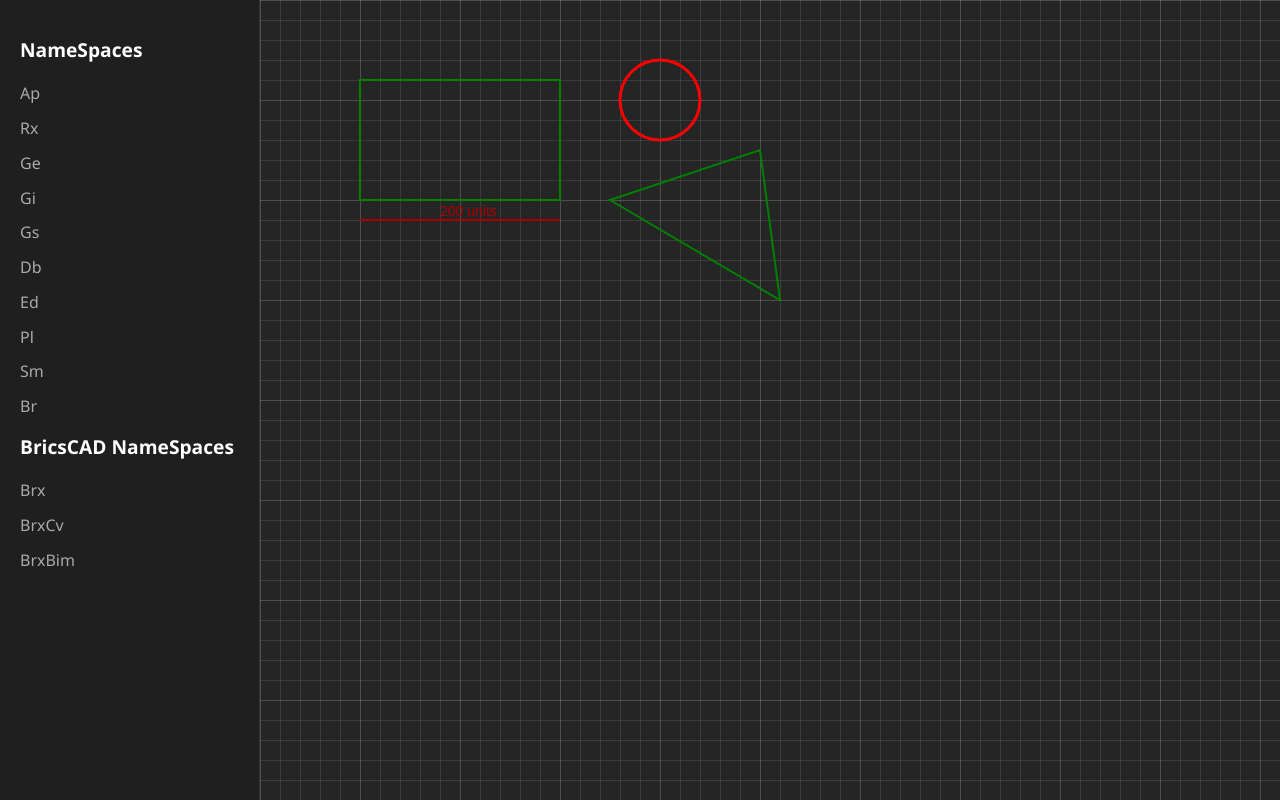
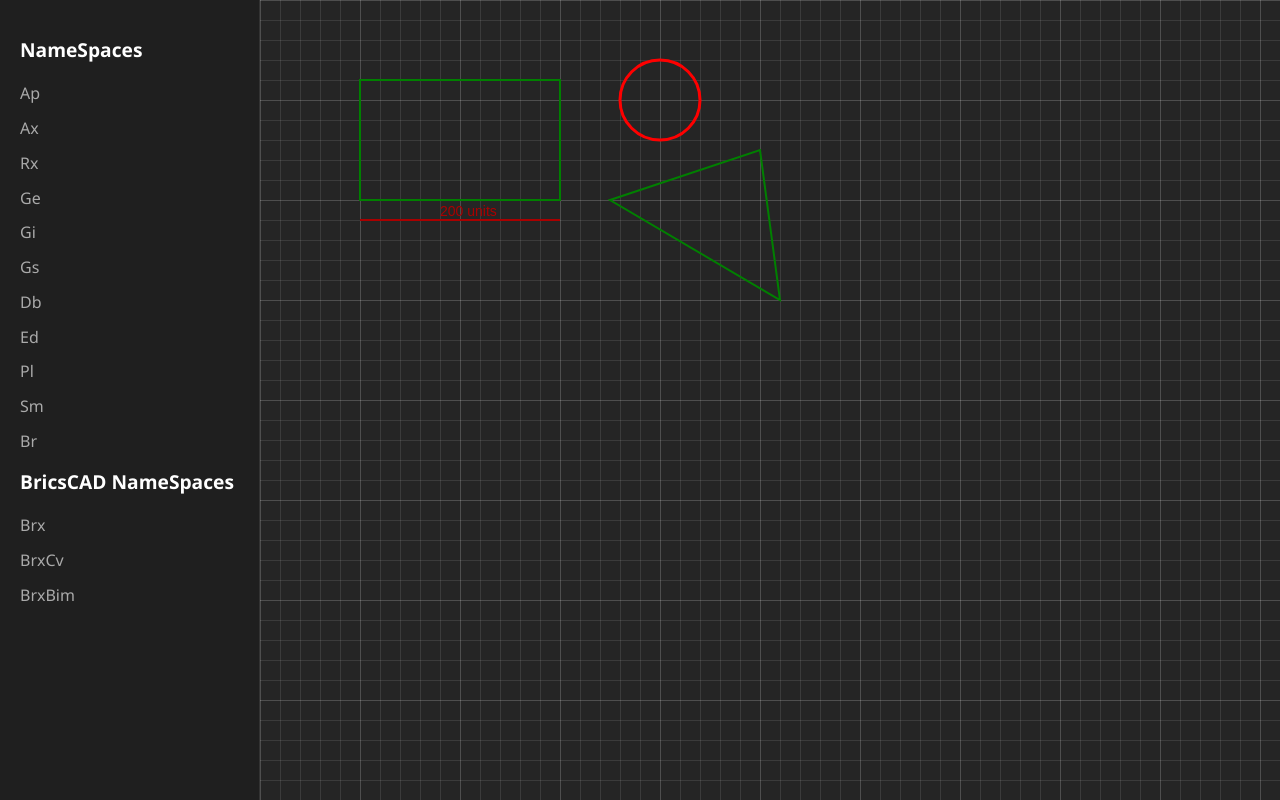
Before and after one commit to CEXT-Dan/CADPyRxDoc, a plain HTML site: page index.html in a window 1280 px wide. Drawn offline with Linux system fonts and the light colour scheme.

Commit message:
Update index.html
add ax

```diff
--- a/index.html
+++ b/index.html
@@ -77,6 +77,7 @@
     <h2>NameSpaces</h2>
     <ul>
       <li><a href="https://cext-dan.github.io/CADPyRxDoc/PyAp.html">Ap</a></li>
+      <li><a href="https://cext-dan.github.io/CADPyRxDoc/PyAx.html">Ax</a></li>
       <li><a href="https://cext-dan.github.io/CADPyRxDoc/PyRx.html">Rx</a></li>
       <li><a href="https://cext-dan.github.io/CADPyRxDoc/PyGe.html">Ge</a></li>
       <li><a href="https://cext-dan.github.io/CADPyRxDoc/PyGi.html">Gi</a></li>
@@ -186,4 +187,5 @@
   </script>
 </body>
 
+
 </html>
```
